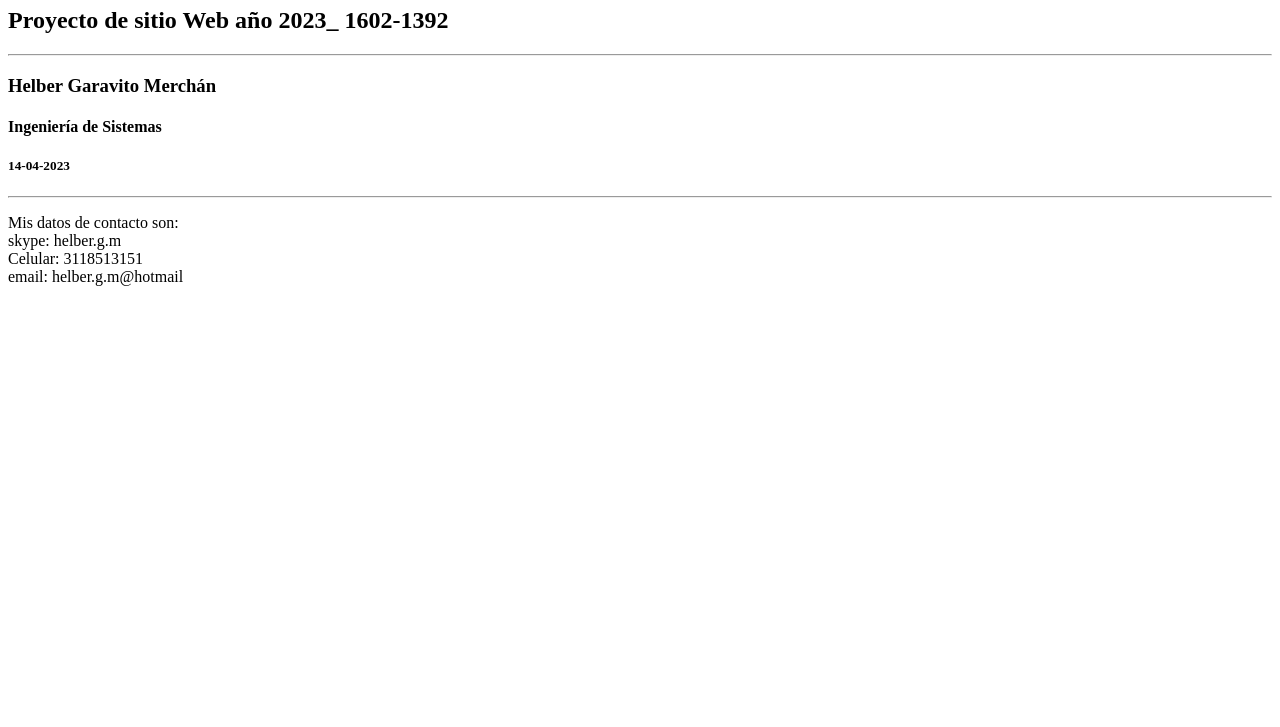
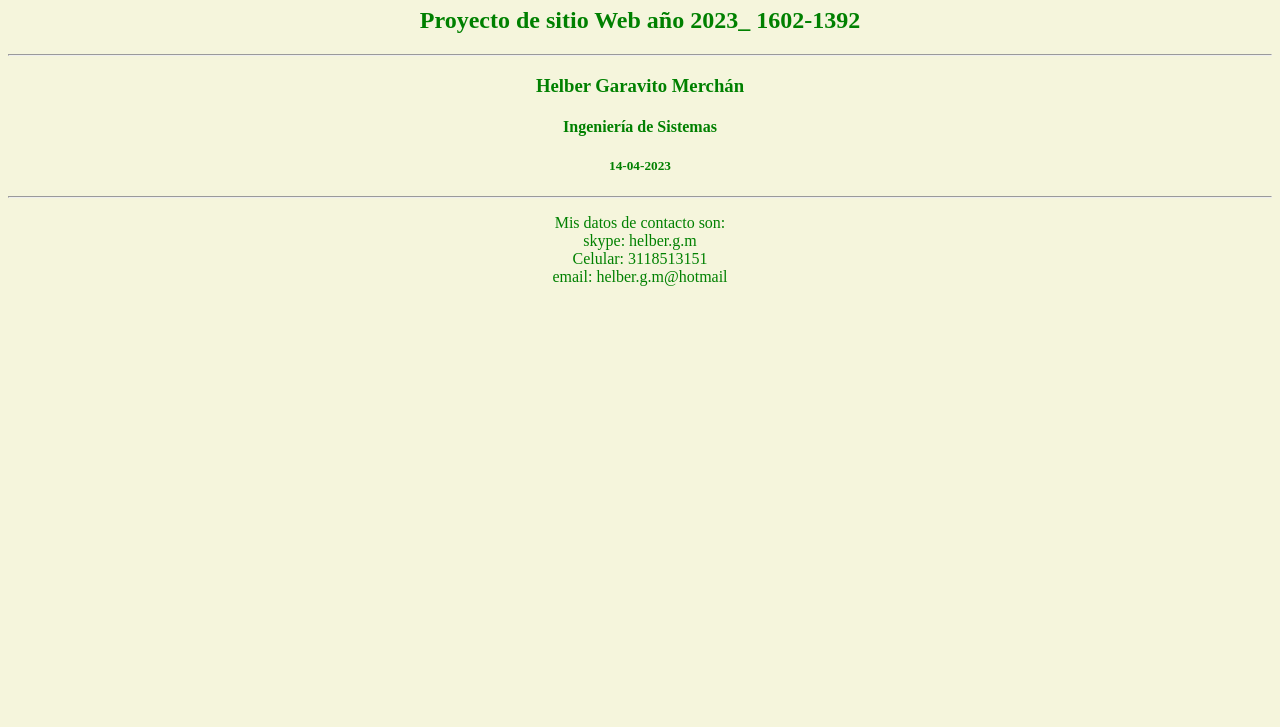
Before and after one commit to Helbergm/Tarea_selectoresCSS.github.io, a plain HTML site: page index.html in a window 1280 px wide. Shown: the part 73-800 px from the top of the page. Drawn offline with Linux system fonts and the light colour scheme.

Commit message:
Update index.html

```diff
--- a/index.html
+++ b/index.html
@@ -6,6 +6,13 @@
     <meta name="viewport" content="width=device-width, initial-scale=1.0">
     <title>Document</title>
 </head>
+<style>
+    * {
+        text-align: center;
+        background-color:beige;
+        color: green;
+    }
+</style>
 <body>
     <h1>Bienvenido a mi sitio web</h1>
     <h2>Proyecto de sitio Web año 2023_ 1602-1392</h2>
```
